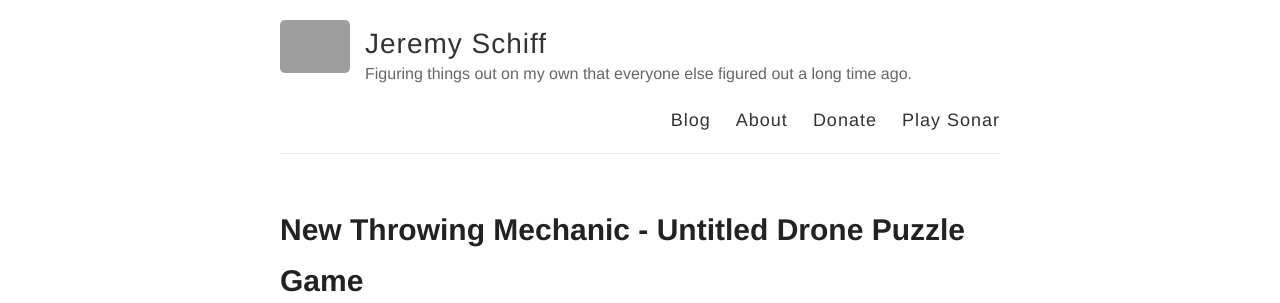
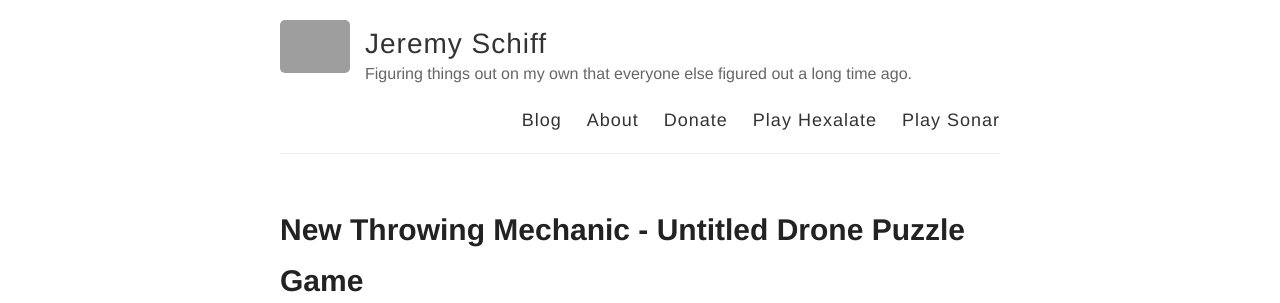
Before and after one commit to jschiff/jschiff.github.io, a Jekyll site: the page built from index.html, in a window 1280 px wide. Shown: the top 303 px of the page. Built offline with Jekyll 4.4.1, drawn with Linux system fonts in a browser that asks for light colours; grey boxes are pictures that could not be loaded.

Commit message:
Add hexalate link

```diff
--- a/_layouts/default.html
+++ b/_layouts/default.html
@@ -30,6 +30,7 @@
             <a href="{{ site.baseurl }}/">Blog</a>
             <a href="{{ site.baseurl }}/about">About</a>
             <a href="{{ site.baseurl }}/donate">Donate</a>
+            <a href="https://play.google.com/store/apps/details?id=com.sadnessMonday.hexalate" target="_blank">Play Hexalate</a>
             <a href="https://sadness-monday-sonar.uk.r.appspot.com/" target="_blank">Play Sonar</a>
           </nav>
         </header>
```
